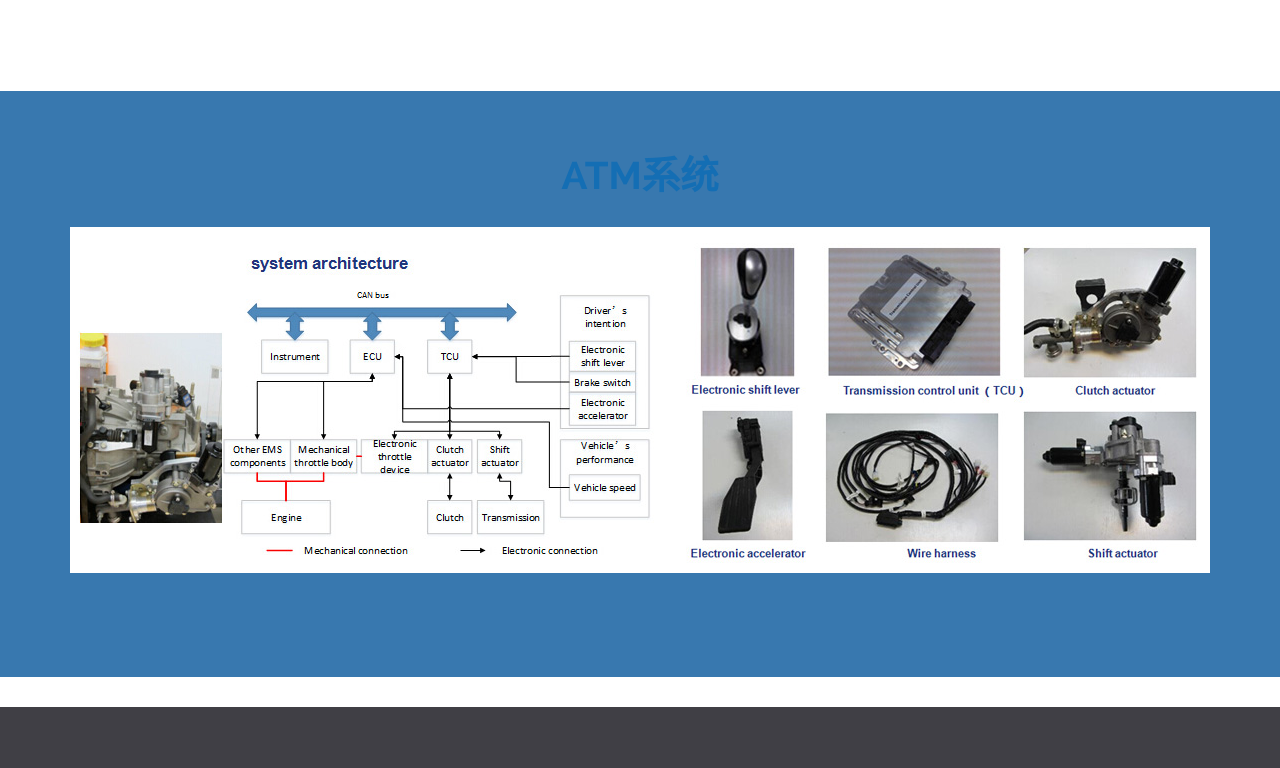
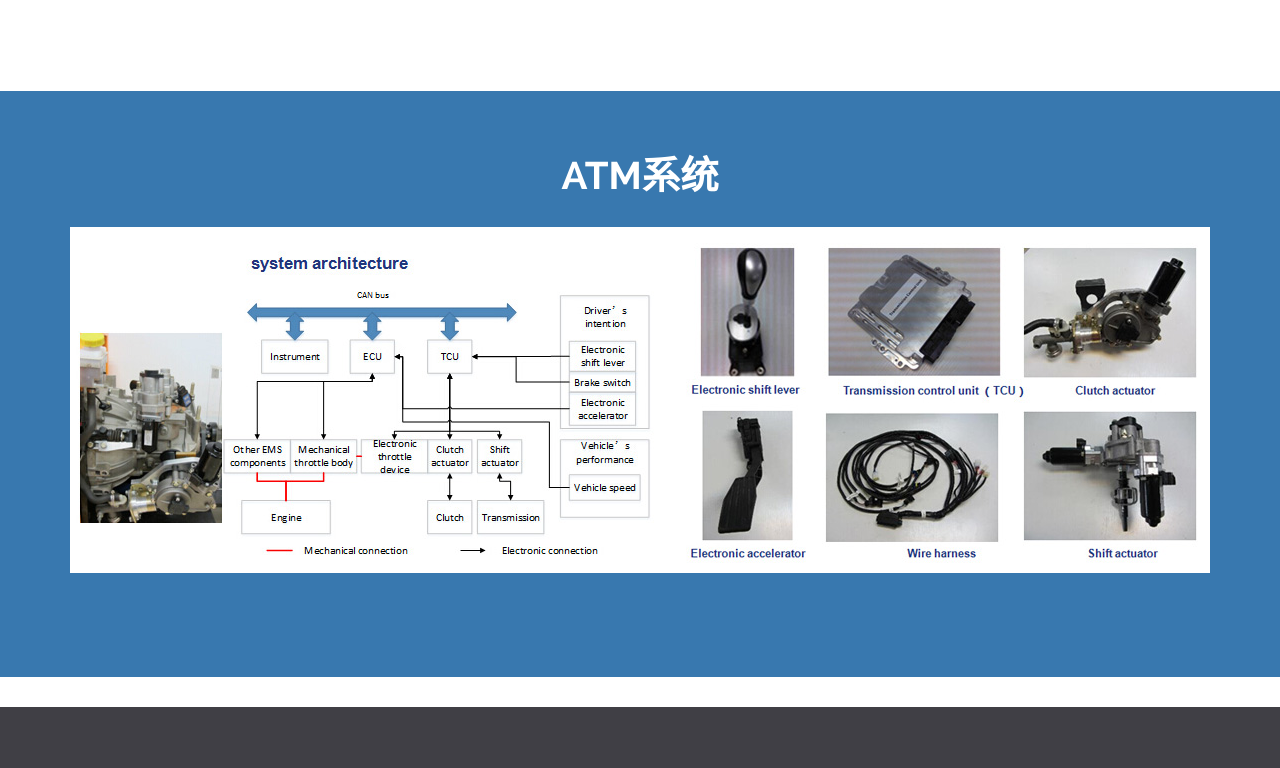
Before and after one commit to ruiyitaike/ruiyitaike.github.io, a plain HTML site: page index.html in a window 1280 px wide. Shown: the part 1998-2766 px from the top of the page. Drawn offline with Linux system fonts and the light colour scheme.

Commit message:
change style

```diff
--- a/css/style.css
+++ b/css/style.css
@@ -349,7 +349,7 @@ select {
 .heading h3 {
 	font-size: 2.5em;
 	font-weight: 700;
-	color: #146eb4;
+	/*color: #146eb4;*/
 	margin: 0;
 	font-family: 'Raleway-Bold';
 	text-transform: uppercase;
@@ -358,7 +358,7 @@ select {
 	margin: 0 auto;
 	font-size: 19px;
 	line-height: 1.5em;
-	color: #999;
+	/*color: #999;*/
 	width: 95%;
 	text-transform: uppercase;
 	text-align: left;
@@ -1885,6 +1885,7 @@ h2.b2,h1.b1,h3.b3,h4.b4,h5.b5 {
 
 .deep-style{
 	background-color: #3878AF;
+	color:#ffffff;
 }
 
 .light-style{
```
